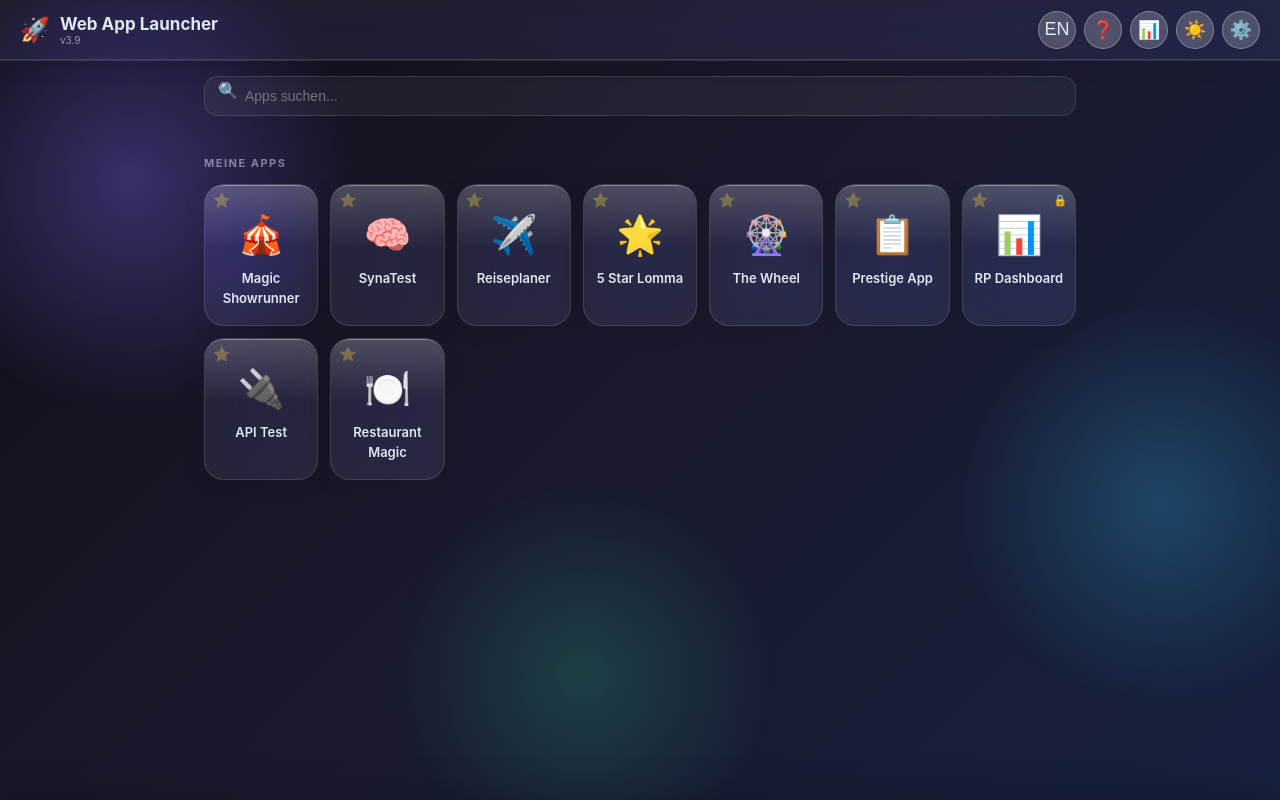
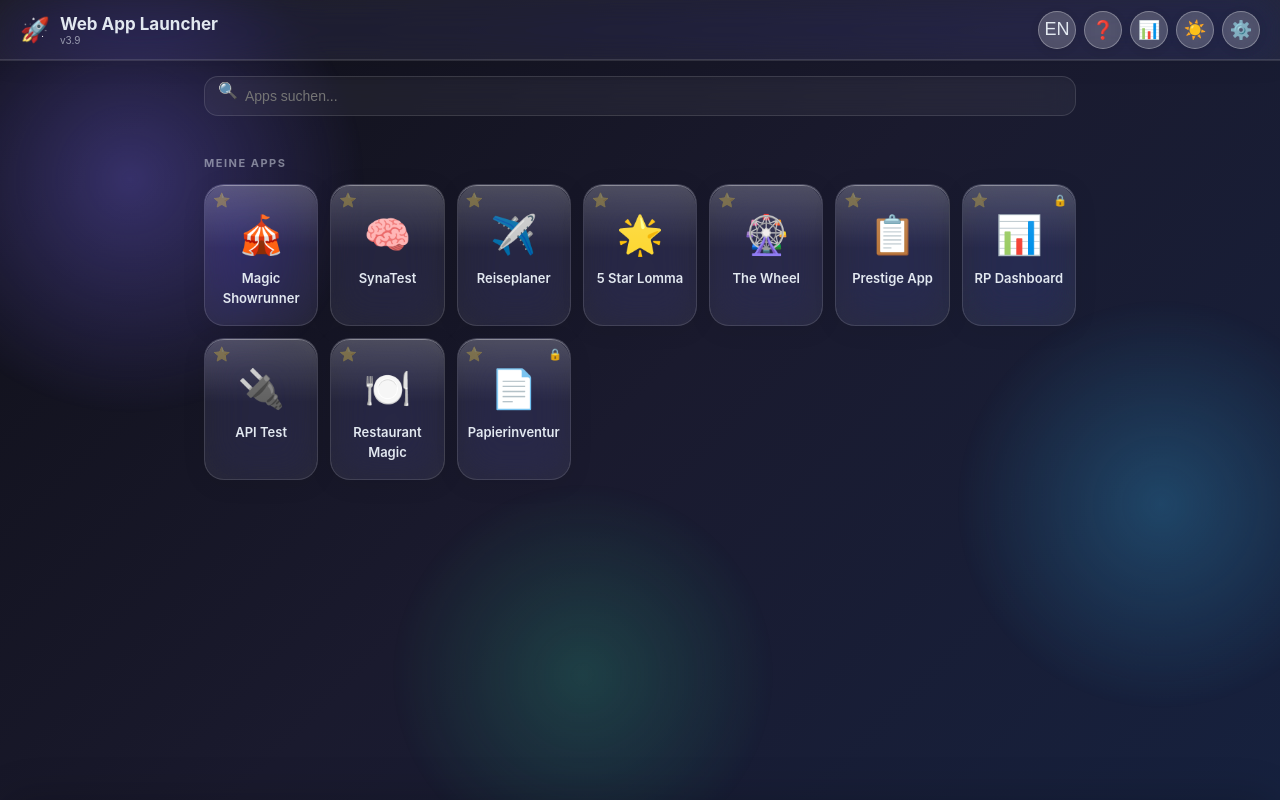
Before and after one commit to TheLomma/webappstarter, a React (Create React App) app: page / in a window 1280 px wide. Built offline with nearby package versions, Linux system fonts and the light colour scheme.

Commit message:
Update App.js

```diff
--- a/src/App.js
+++ b/src/App.js
@@ -269,13 +269,14 @@ export default function App() {
     { id: 8, name: "RP Dashboard", url: "https://rpdashboard.vercel.app", emoji: "📊", fav: false },
     { id: 9, name: "API Test", url: "https://apitest-pi-seven.vercel.app", emoji: "🔌", fav: false },
     { id: 10, name: "Restaurant Magic", url: "https://restaurantmagic.vercel.app", emoji: "🍽️", fav: false },
+    { id: 11, name: "Papierinventur", url: "https://papierinventur.vercel.app", emoji: "📄", fav: false },
   ];
 
   const [apps, setApps] = useState(() => {
     try { const s = localStorage.getItem(STORAGE_APPS); return s ? JSON.parse(s) : DEFAULT_APPS; } catch { return DEFAULT_APPS; }
   });
   const [pins, setPins] = useState(() => {
-    try { const s = localStorage.getItem(STORAGE_PINS); return s ? JSON.parse(s) : { "https://rpdashboard.vercel.app": "2026" }; } catch { return { "https://rpdashboard.vercel.app": "2026" }; }
+    try { const s = localStorage.getItem(STORAGE_PINS); return s ? JSON.parse(s) : { "https://rpdashboard.vercel.app": "2026", "https://papierinventur.vercel.app": "2026" }; } catch { return { "https://rpdashboard.vercel.app": "2026", "https://papierinventur.vercel.app": "2026" }; }
   });
   const [themeName, setThemeName] = useState(() => localStorage.getItem(STORAGE_THEME) || "dark");
   const [lang, setLang] = useState(() => localStorage.getItem(STORAGE_LANG) || "de");
```
